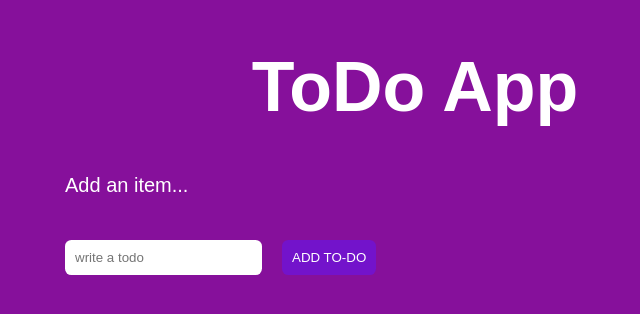
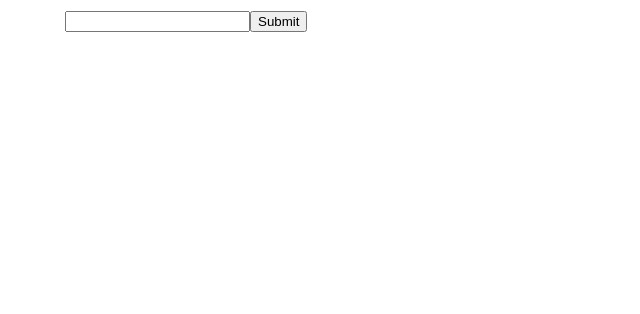
Before and after one commit to ulfat-dawood/react-cc, a React (Create React App) app in the folder my-app/: page / in a window 1280 px wide. Shown: the top 314 px of the page, without its empty margins (225-865 px from the left). Built offline with nearby package versions, Linux system fonts and the light colour scheme.

Commit message:
FULL CLASS COMPONENT

```diff
--- a/my-app/src/App.js
+++ b/my-app/src/App.js
@@ -1,85 +1,35 @@
 import React from 'react';
-import logo from './logo.svg';
-import './App.css';
-import { render } from 'react-dom';
+//çimport './App.css';
+
 
 //Class based components:
-class App extends React.Component{
+export default class App extends React.Component{
 
   constructor(props){
     super(props);
     this.state={
-      newItem: {},
-      list:[]
+      text: ''
     }
   }
 
-  addItem(todoValue){
-    if(todoValue !==""){
-       const newItem={
-         id: Date.now(),
-         value: todoValue,
-         isDone: false
-       }
-       const list=[...this.state.list]
-       list.push(newItem);
-       this.setState({
-         list,
-         newItem: {}
-       });
-    }
-  }
+ handleChange(text){
+   this.setState({
+     text:text
+   })
+ }
 
-  deleteItem(id){
-    const list= [...this.state.list]
-    const updatedList=  list.filter((item)=>item.id !== id);
-    this.setState({list: updatedList});
-  }
-
-  updateInput(input){
-    this.setState({newItem: input});
-  }
-
-  handleChecked(id){
-
-    const list= [...this.state.list]
-    list.map(item=> {item.id=id?item.isDone=!item.isDone:null})
-    this.setState({list});
-  }
+ handleSubmit(){
+  alert(this.state.text);
+ }
 
   render(){
     return(
       <div style={{maxWidth:"700px", margin:"10px auto"}}>
-        <h1 className="app-title">ToDo App</h1>
-         <div className="container">
-           Add an item...
-         </div>
-         <br/>
-         <input type="text" className="input-text" placeholder="write a todo"
-         value={this.state.newItem.value} onChange={e => this.updateInput(e.target.value)}/>
-         <button className="add-btn"
-         onClick={()=>this.addItem(this.state.newItem)}
-         disabled={!this.state.newItem.length}
-         >Add to-do</button>
-         <div className="list">
-           <ul>
-             {this.state.list.map(item=>{
-               return(
-                 <li key={item.id}>
-                  <input type="checkbox" checked={item.isDone} onChange={()=>this.handleChecked(item.id)}/>
-                  {item.value }
-                  <button class="btn"
-                  onClick={()=>this.deleteItem(item.id)}
-                  >Delete</button>
-                 </li>
-               )
-             })}
-
-           </ul>
-         </div>
+        <input type="text" value={this.state.text} onChange={e=>this.handleChange(e.target.value)}/>
+        <button onClick={()=>this.handleSubmit()}>Submit</button>
       </div>
     )
   }
 }
 
-export default App;
+//export default App;
```
